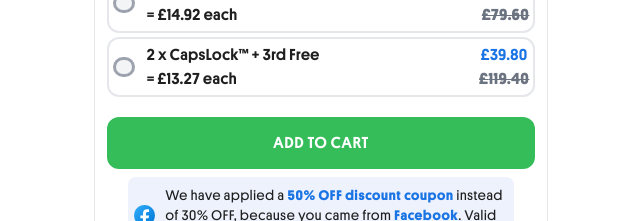
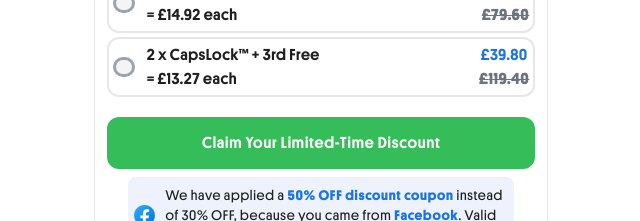
Before and after one commit to KolyStudio/Vehicules, a Next.js app: page / in a window 1280 px wide. Shown: the part 800-1021 px from the top of the page, without its empty margins (582-1222 px from the left). Built offline with nearby package versions, Linux system fonts and the light colour scheme.

Commit message:
first commit

```diff
--- a/components/Details.js
+++ b/components/Details.js
@@ -369,7 +369,7 @@ console.log(link);
               ""
             )}
 
-            <div>ADD TO CART</div>
+            <div>Claim Your Limited-Time Discount</div>
           </button>
         </section>
 
```
